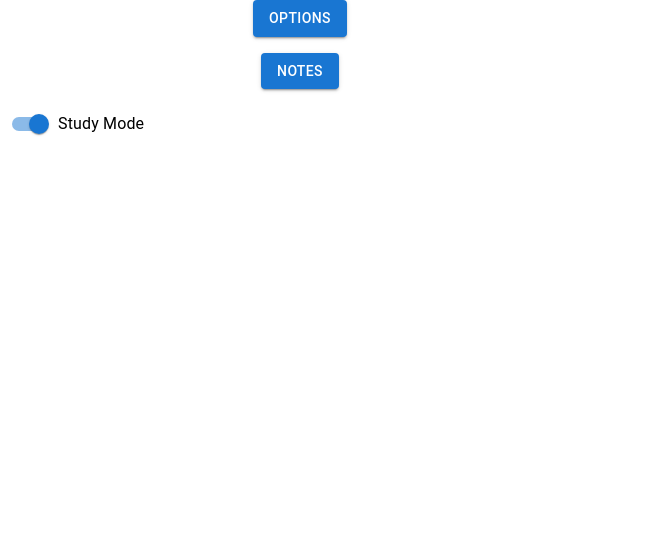
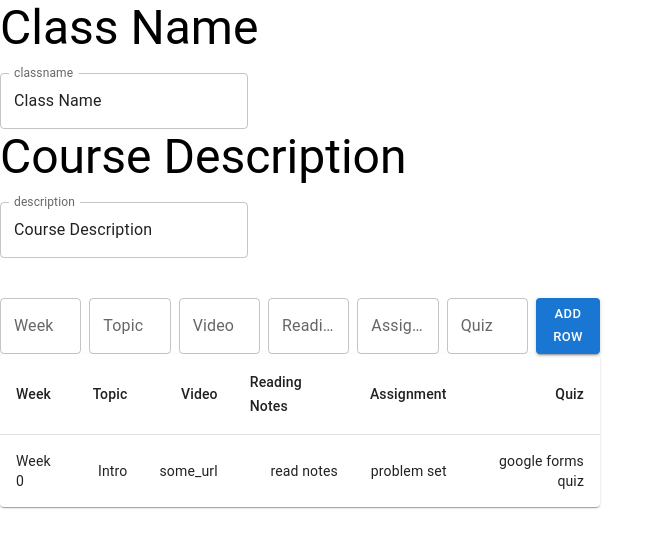
Before and after one commit to divyam123-EECS-Physics/YouTubeCoursify, a React (Create React App) app in the folder TypeReact/chrome-react-seo-extension/: page /TemplateCreator in a window 1280 px wide. Shown: the top 548 px of the page, without its empty margins (0-664 px from the left). Built offline with nearby package versions, Linux system fonts and the light colour scheme; no server answers.

Commit message:
added extra cols for template

```diff
--- a/TypeReact/chrome-react-seo-extension/src/TemplateCreator.tsx
+++ b/TypeReact/chrome-react-seo-extension/src/TemplateCreator.tsx
@@ -20,19 +20,25 @@ function BasicTable() {
   function createData(
     week: string,
     topic: string,
-    assignment: string
+    video: string,
+    reading_notes: string,
+    assignment: string,
+    quizzes: string
   ) {
-    return {week, topic, assignment};
+    return {week, topic, video, reading_notes, assignment, quizzes};
   }
 
   // TODO: fix the create data placeholder
   const [rows, setRows] = React.useState(() => [
-    createData("Week 0", 'Intro', 'Set-Up')
+    createData("Week 0", 'Intro', 'some_url', 'read notes', 'problem set', 'google forms quiz')
   ]);
 
   const [week_number, week_number_update] = useState('');
   const [topic_, topic_update] = useState('');
   const [assignment_, assignment_update] = useState('');
+  const [video_url, video_url_update] = useState('');
+  const [reading_notes_, reading_notes_update] = useState('');
+  const [quizzes_, quizzes_update] = useState('');
 
   function update_week_number(event: React.ChangeEvent<HTMLInputElement>) {
     week_number_update(event.target.value);
@@ -46,8 +52,22 @@ function BasicTable() {
     assignment_update(event.target.value);
   };
 
+  function update_video_url(event: React.ChangeEvent<HTMLInputElement>) {
+    video_url_update(event.target.value);
+  };
+
+  function update_reading_notes(event: React.ChangeEvent<HTMLInputElement>) {
+    reading_notes_update(event.target.value);
+  };
+
+  function update_quizzes(event: React.ChangeEvent<HTMLInputElement>) {
+    quizzes_update(event.target.value);
+  };
+
+
+
   const handleAddRow = () => {
-    setRows((prevRows) => [...prevRows, createData(week_number, topic_, assignment_ )]);
+    setRows((prevRows) => [...prevRows, createData(week_number, topic_, video_url, reading_notes_, assignment_,  quizzes_ )]);
   };
 
   return (
@@ -55,7 +75,10 @@ function BasicTable() {
       <Stack direction="row" spacing={1} sx={{mt: 5}}>
         <TextField id = "week_input" label = 'Week' value = {week_number} onChange = {update_week_number}/>
         <TextField id = "topic_input" label = 'Topic' value = {topic_} onChange = {update_topic}/>
+        <TextField id = "week_input" label = 'Video' value = {video_url} onChange = {update_video_url}/>
+        <TextField id = "topic_input" label = 'Reading Notes' value = {reading_notes_} onChange = {update_reading_notes}/>
         <TextField id = "assignment_input" label = 'Assignment' value = {assignment_} onChange = {update_assignment}/>
+        <TextField id = "assignment_input" label = 'Quiz' value = {quizzes_} onChange = {update_quizzes}/>
         {/* //TODO: clear text field once row is */}
         <Button variant="contained" size="small" onClick={handleAddRow}>
           Add row
@@ -68,7 +91,10 @@ function BasicTable() {
             <TableRow>
               <TableCell>Week </TableCell>
               <TableCell align="right">Topic</TableCell>
+              <TableCell align="right">Video</TableCell>
+              <TableCell>Reading Notes </TableCell>
               <TableCell align="right">Assignment</TableCell>
+              <TableCell align="right">Quiz</TableCell>
             </TableRow>
           </TableHead>
           <TableBody>
@@ -78,7 +104,10 @@ function BasicTable() {
                 sx={{ '&:last-child td, &:last-child th': { border: 0 } }}>
                 <TableCell component="th" scope="row">{row.week}</TableCell>
                 <TableCell align="right">{row.topic}</TableCell>
+                <TableCell align="right">{row.video}</TableCell>
+                <TableCell align="right">{row.reading_notes}</TableCell>
                 <TableCell align="right">{row.assignment}</TableCell>
+                <TableCell align="right">{row.quizzes}</TableCell>
               </TableRow>
             ))}
           </TableBody>
--- a/TypeReact/chrome-react-seo-extension/src/index.tsx
+++ b/TypeReact/chrome-react-seo-extension/src/index.tsx
@@ -2,6 +2,7 @@ import React from 'react';
 import ReactDOM from 'react-dom/client';
 import './index.css';
 import App from './App';
+import TemplateCreator from './TemplateCreator';
 import reportWebVitals from './reportWebVitals';
 // import {BrowserRouter} from 'react-router-dom';
 import { MemoryRouter } from 'react-router-dom';
@@ -13,7 +14,7 @@ const root = ReactDOM.createRoot(
 root.render(
   <React.StrictMode>
     <MemoryRouter>
-      <App />
+      <TemplateCreator />
     </MemoryRouter>
   </React.StrictMode>
 );
```
